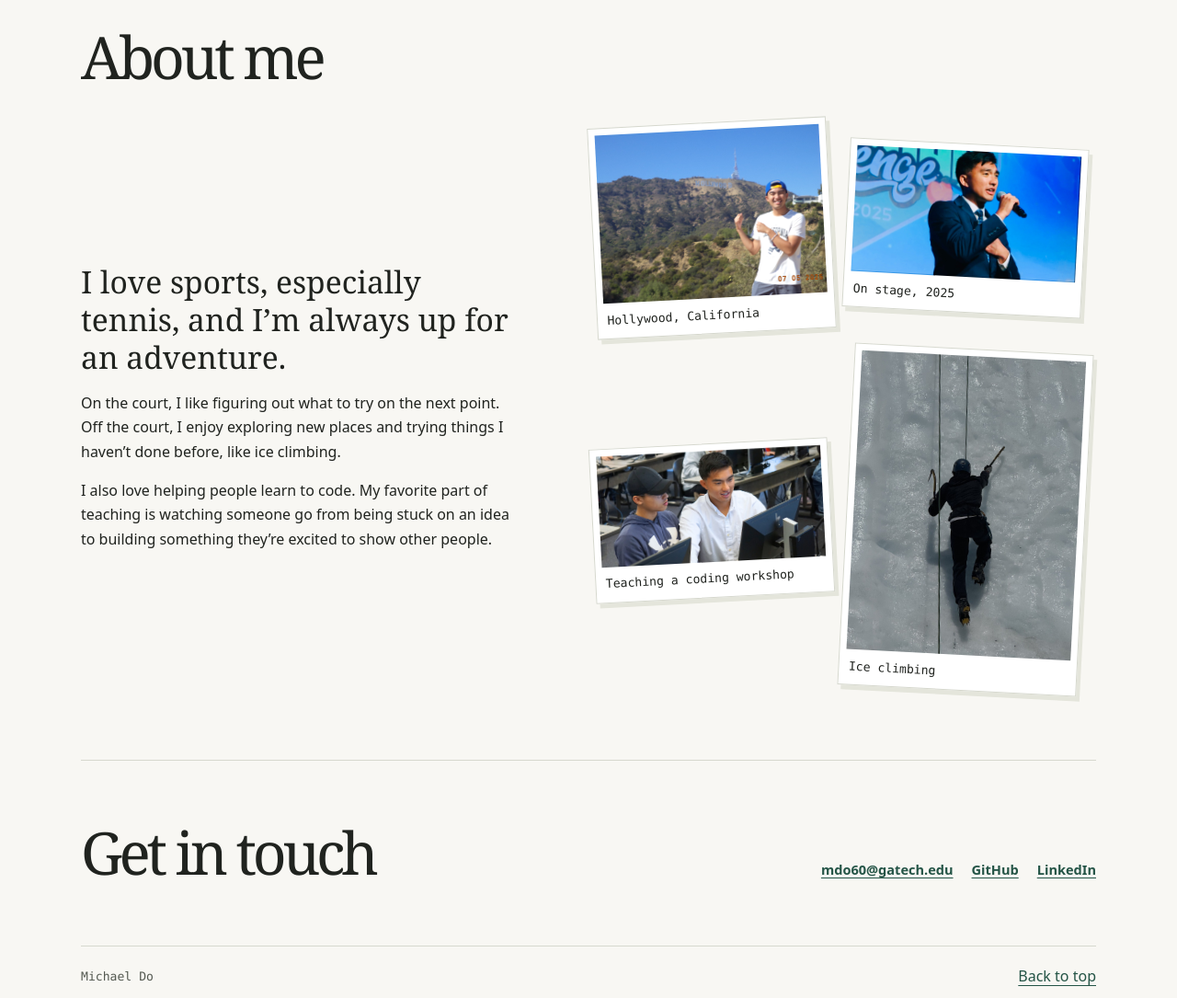
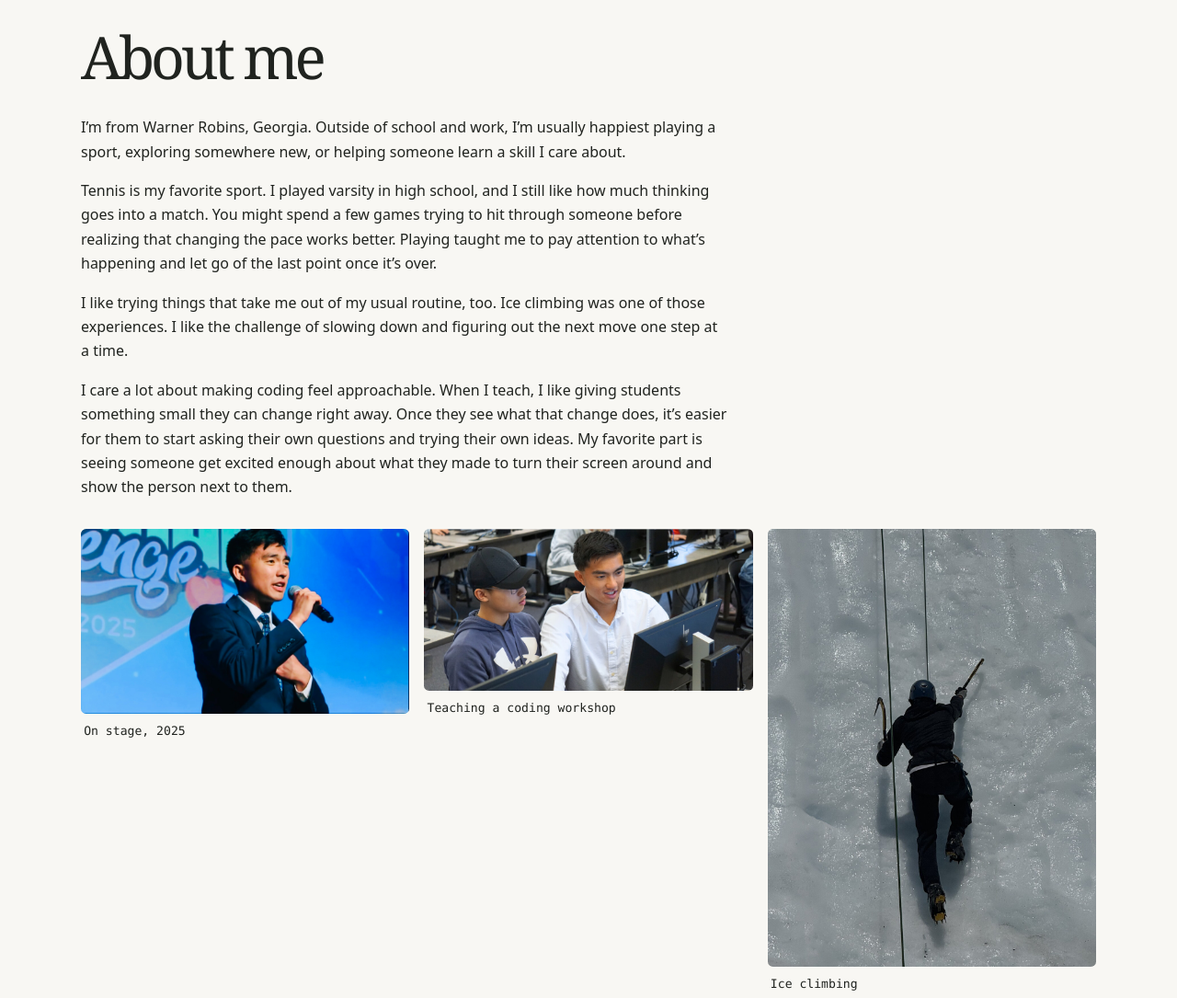
Before and after one commit to michaeldo07/michaeldo07.github.io, a plain HTML site: page index.html in a window 1280 px wide. Shown: the part 3560-4645 px from the top of the page at 92% size. Drawn offline with Linux system fonts and the light colour scheme.

Commit message:
Expand About Me and simplify photo layout

```diff
--- a/index.html
+++ b/index.html
@@ -74,19 +74,17 @@ h3 { font-size: clamp(1.5rem, 2.5vw, 2.08rem); letter-spacing: -.036em; }
 .contact .links { margin: 0; }
 .footer { justify-content: space-between; gap: 1rem; border-top: 1px solid var(--line); padding: 1.2rem 0 2.2rem; }
 #experience .entry p + p { margin-top: .75rem; }
-.about-layout { display: grid; grid-template-columns: minmax(0,1fr) minmax(0,1.2fr); align-items: center; gap: clamp(2rem, 6vw, 5rem); }
+.about-copy { max-width: 44rem; }
 .about-copy > p + p { margin-top: 1rem; }
-.about-lead { font: clamp(1.45rem, 3vw, 2.1rem)/1.22 var(--serif); }
-.about-photos { display: grid; grid-template-columns: repeat(2, minmax(0,1fr)); align-items: center; gap: 1rem; padding: .5rem .75rem; }
-.about-photos figure { background: #fff; padding: .45rem; border: 1px solid var(--line); box-shadow: 4px 5px 0 #e4e5db; transform: rotate(-3deg); }
-.about-photos figure:nth-child(even) { transform: rotate(3deg); }
-.about-photos img { display: block; width: 100%; height: auto; }
+.about-photos { display: grid; grid-template-columns: repeat(3, minmax(0, 1fr)); gap: 1rem; margin-top: 2rem; }
+.about-photos figure { min-width: 0; }
+.about-photos img { display: block; width: 100%; height: auto; border-radius: .35rem; }
 @media (max-width: 700px) {
   .wrap { width: calc(100% - 2rem); }
   .hero { grid-template-columns: 1fr; gap: 2.4rem; }
   .portrait { max-width: 14rem; transform: rotate(1deg); }
-  .feature, .projects, .entry, .about-layout { grid-template-columns: 1fr; }
-  .about-photos { max-width: 34rem; }
+  .feature, .projects, .entry { grid-template-columns: 1fr; }
+  .about-photos { grid-template-columns: 1fr; max-width: 30rem; }
 }
 @media (prefers-reduced-motion: reduce) { html { scroll-behavior: auto; } }
 @media print {
@@ -97,8 +95,7 @@ h3 { font-size: clamp(1.5rem, 2.5vw, 2.08rem); letter-spacing: -.036em; }
   .hero, .feature { display: block; }
   h1 { font-size: 3rem; }
   h2 { font-size: 2rem; }
-  article, .about-photos { break-inside: avoid; }
-  .about-photos figure, .about-photos figure:nth-child(even) { transform: none; }
+  article, .about-photos figure { break-inside: avoid; }
 }
 </style>
 </head>
@@ -244,17 +241,13 @@ h3 { font-size: clamp(1.5rem, 2.5vw, 2.08rem); letter-spacing: -.036em; }
 
     <section class="section" id="about" aria-labelledby="about-title">
       <div class="section-head"><h2 id="about-title">About me</h2></div>
-      <div class="about-layout">
       <div class="about-copy">
-          <p class="about-lead">I love sports, especially tennis, and I’m always up for an adventure.</p>
-          <p>On the court, I like figuring out what to try on the next point. Off the court, I enjoy exploring new places and trying things I haven’t done before, like ice climbing.</p>
-          <p>I also love helping people learn to code. My favorite part of teaching is watching someone go from being stuck on an idea to building something they’re excited to show other people.</p>
+        <p>I’m from Warner Robins, Georgia. Outside of school and work, I’m usually happiest playing a sport, exploring somewhere new, or helping someone learn a skill I care about.</p>
+        <p>Tennis is my favorite sport. I played varsity in high school, and I still like how much thinking goes into a match. You might spend a few games trying to hit through someone before realizing that changing the pace works better. Playing taught me to pay attention to what’s happening and let go of the last point once it’s over.</p>
+        <p>I like trying things that take me out of my usual routine, too. Ice climbing was one of those experiences. I like the challenge of slowing down and figuring out the next move one step at a time.</p>
+        <p>I care a lot about making coding feel approachable. When I teach, I like giving students something small they can change right away. Once they see what that change does, it’s easier for them to start asking their own questions and trying their own ideas. My favorite part is seeing someone get excited enough about what they made to turn their screen around and show the person next to them.</p>
       </div>
       <div class="about-photos">
-          <figure>
-            <img src="./michael-hollywood.jpg" width="2048" height="1536" alt="Michael pointing toward the Hollywood sign" loading="lazy" decoding="async">
-            <figcaption class="caption">Hollywood, California</figcaption>
-          </figure>
         <figure>
           <img src="./michael-on-stage.jpg" width="2048" height="1152" alt="Michael speaking into a microphone on stage" loading="lazy" decoding="async">
           <figcaption class="caption">On stage, 2025</figcaption>
@@ -267,7 +260,6 @@ h3 { font-size: clamp(1.5rem, 2.5vw, 2.08rem); letter-spacing: -.036em; }
           <img src="./michael-ice-climbing.jpg" width="1152" height="1536" alt="Ice climber on a frozen wall" loading="lazy" decoding="async">
           <figcaption class="caption">Ice climbing</figcaption>
         </figure>
-        </div>
       </div>
     </section>
 
```
Lines whose indentation alone changed are shown as unchanged.
